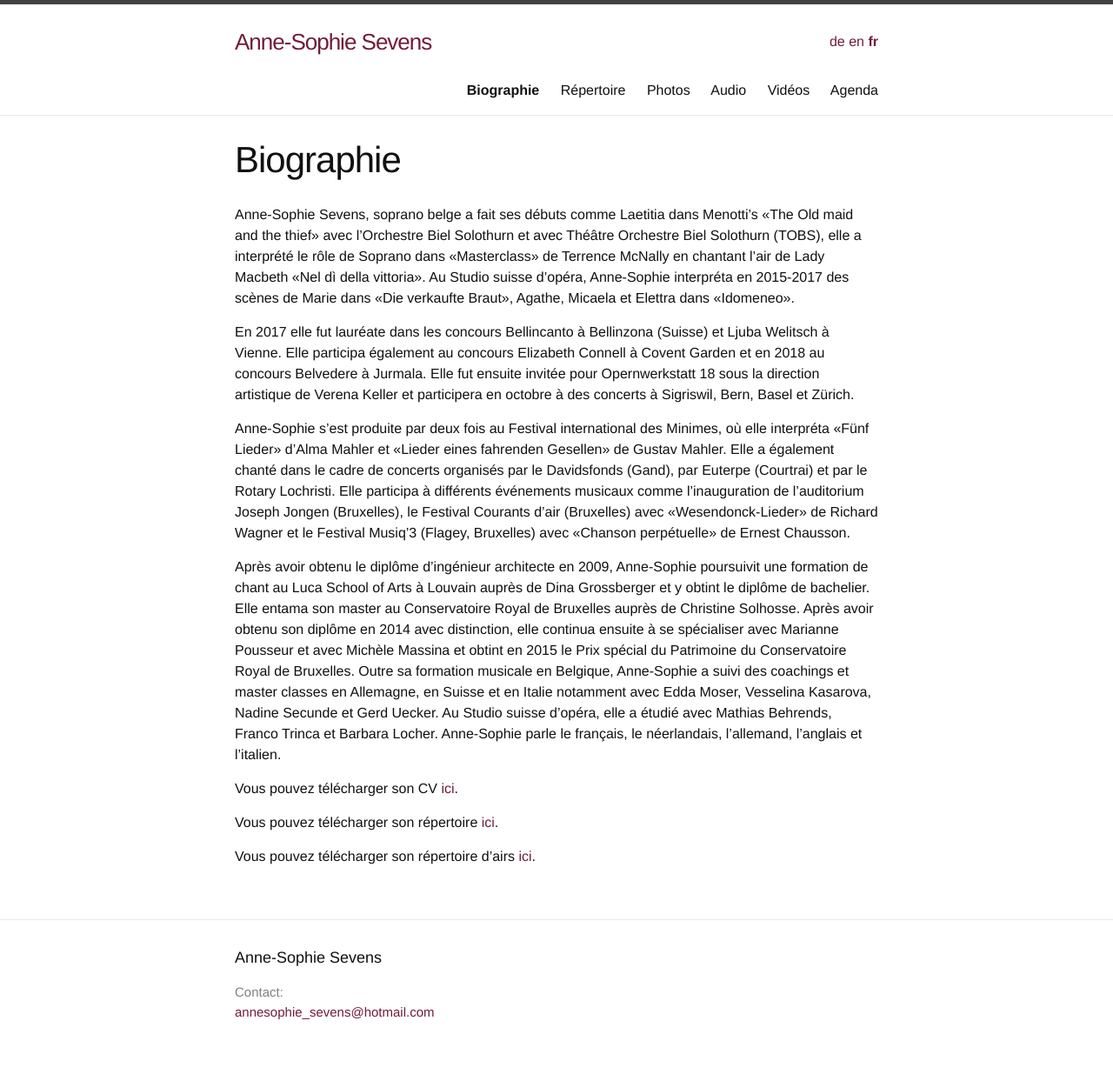
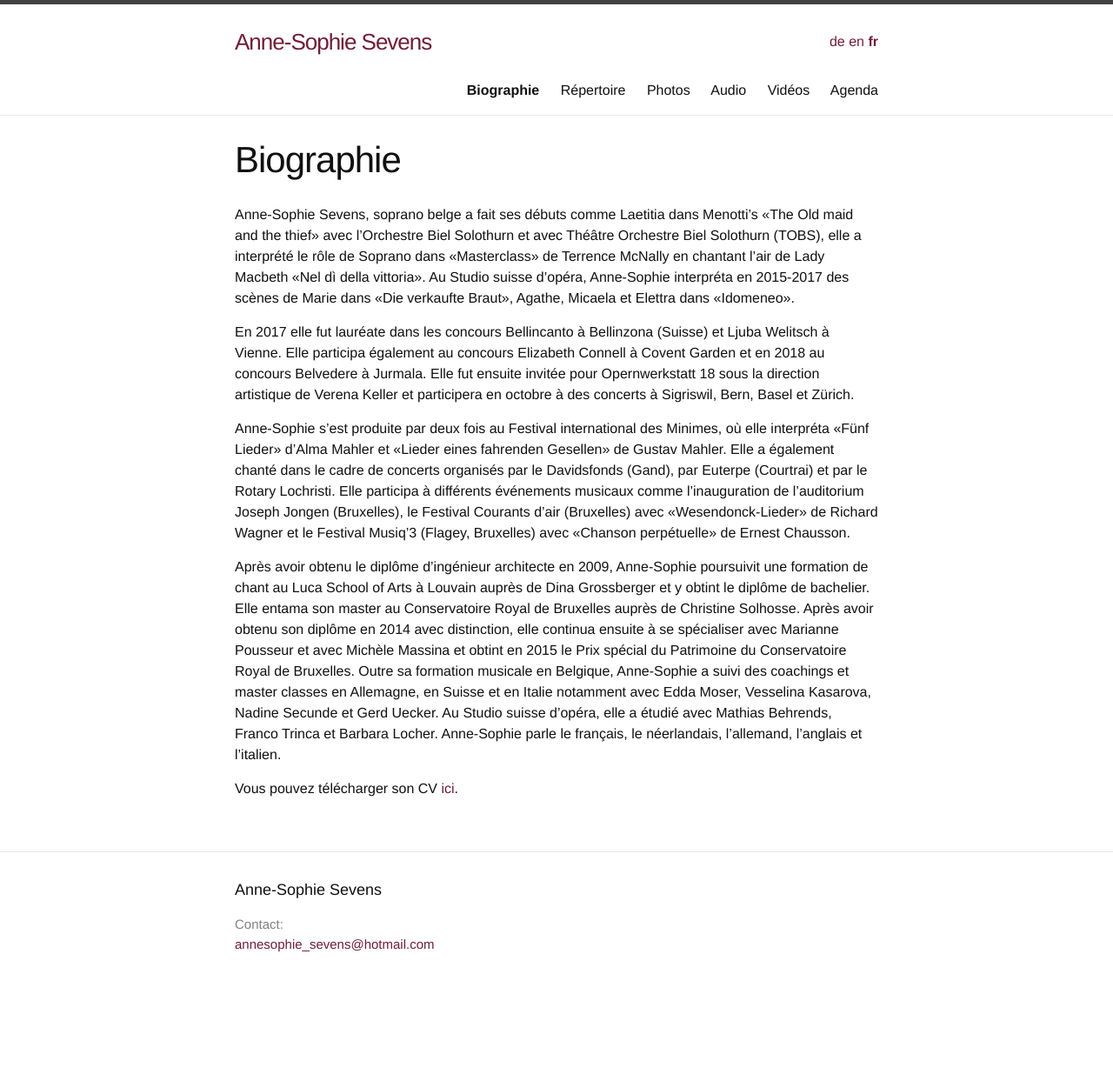
Before and after one commit to annesophie-sevens/annesophie-sevens.github.io, a Jekyll site: the page built from biography-fr.md, in a window 1280 px wide. Shown: the whole page at 87% size. Built offline with Jekyll 4.4.1, drawn with Linux system fonts in a browser that asks for light colours; after the commit the page ends 1157 px from its top, so only the background shows below that.

Commit message:
Update biography-fr.md

```diff
--- a/biography-fr.md
+++ b/biography-fr.md
@@ -19,7 +19,3 @@ Outre sa formation musicale en Belgique, Anne-Sophie a suivi des coachings et ma
 
 
 Vous pouvez télécharger son CV [ici]({{ site.baseurl }}/assets/CV.pdf).
-
-Vous pouvez télécharger son répertoire [ici]({{ site.baseurl }}/assets/REP.pdf).
-
-Vous pouvez télécharger son répertoire d'airs [ici]({{ site.baseurl }}/assets/ARIAS.pdf).
```
